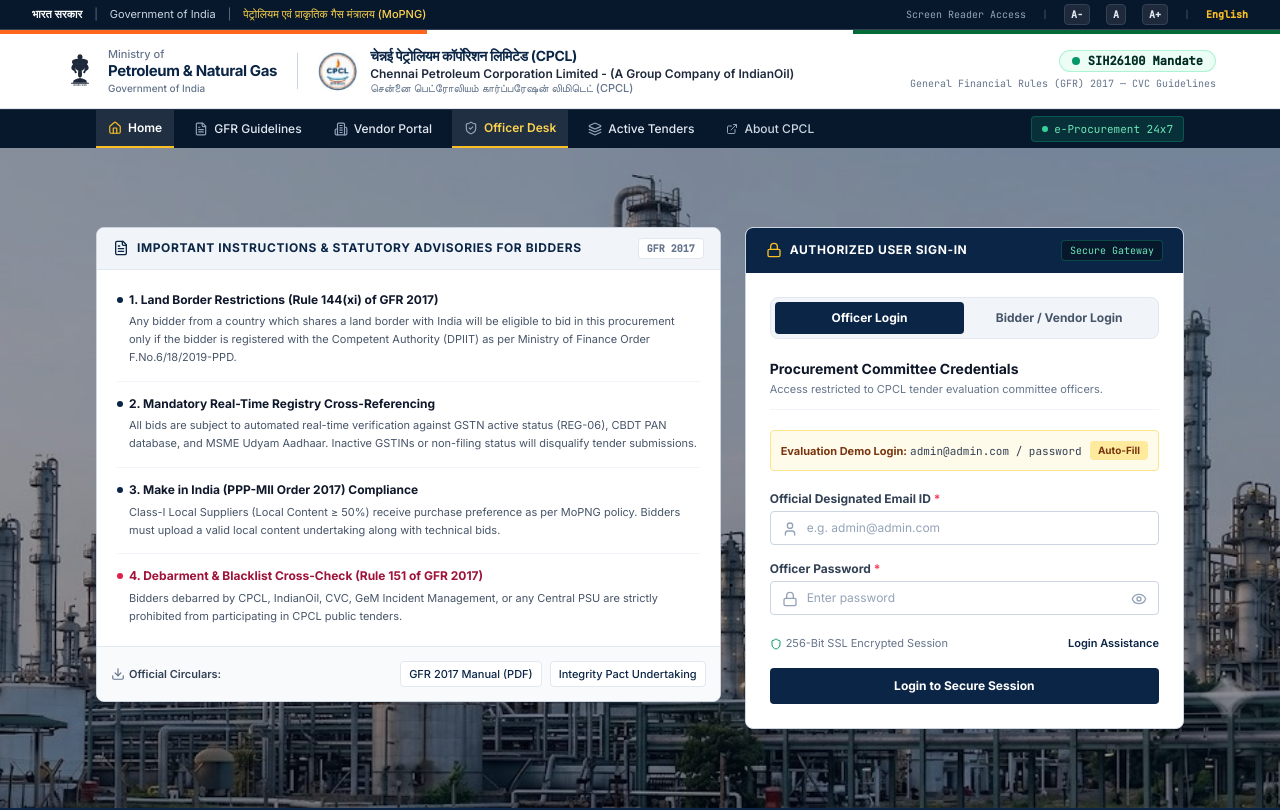
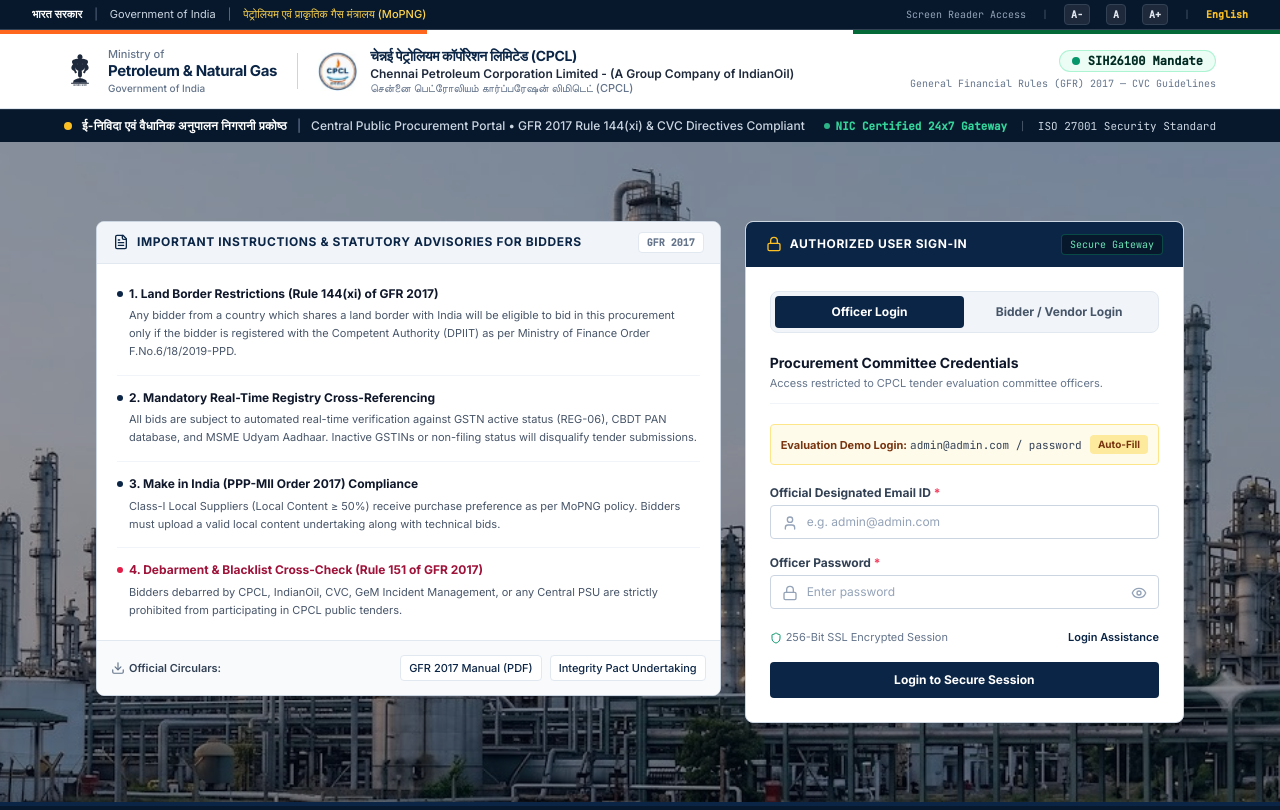
Before and after one commit to snuthon1/gemcompliance, a React (Vite) app in the folder client/: page /login in a window 1280 px wide. Shown: the top 810 px of the page. Built offline with nearby package versions, Linux system fonts and the light colour scheme; the HTML template or start-up script is replaced by a standard one.

Commit message:
feat(ui): complete modern visual overhaul for Login.jsx

```diff
--- a/client/src/pages/Login.jsx
+++ b/client/src/pages/Login.jsx
@@ -188,87 +188,32 @@ export default function Login() {
           </div>
         </header>
 
-        {/* 4. OFFICIAL GOVERNMENT TOP NAVBAR */}
-        <nav className="bg-[#07182D] text-white border-t border-slate-700/60 shadow-md">
-          <div className="max-w-6xl mx-auto px-4 sm:px-8 flex items-center justify-between">
-            {/* Left Nav Menu Items */}
-            <div className="flex items-center space-x-1 sm:space-x-2 text-xs font-medium overflow-x-auto py-0">
-              <button
-                type="button"
-                onClick={() => window.scrollTo({ top: 0, behavior: 'smooth' })}
-                className="flex items-center space-x-1.5 px-3 py-2.5 bg-white/10 text-white font-semibold border-b-2 border-amber-400 hover:bg-white/15 transition cursor-pointer"
-              >
-                <Home className="w-3.5 h-3.5 text-amber-400" />
-                <span>Home</span>
-              </button>
-
-              <button
-                type="button"
-                onClick={() => {
-                  const el = document.getElementById('statutory-rules');
-                  if (el) el.scrollIntoView({ behavior: 'smooth' });
-                }}
-                className="flex items-center space-x-1.5 px-3 py-2.5 text-slate-200 hover:text-white hover:bg-white/5 transition cursor-pointer"
-              >
-                <FileText className="w-3.5 h-3.5 text-slate-400" />
-                <span>GFR Guidelines</span>
-              </button>
-
-              <button
-                type="button"
-                onClick={() => handleQuickFill('VENDOR')}
-                className={`flex items-center space-x-1.5 px-3 py-2.5 transition cursor-pointer ${
-                  activeTab === 'VENDOR'
-                    ? 'text-amber-300 font-semibold bg-white/10 border-b-2 border-amber-400'
-                    : 'text-slate-200 hover:text-white hover:bg-white/5'
-                }`}
-              >
-                <Building2 className="w-3.5 h-3.5 text-slate-400" />
-                <span>Vendor Portal</span>
-              </button>
-
-              <button
-                type="button"
-                onClick={() => handleQuickFill('OFFICER')}
-                className={`flex items-center space-x-1.5 px-3 py-2.5 transition cursor-pointer ${
-                  activeTab === 'OFFICER'
-                    ? 'text-amber-300 font-semibold bg-white/10 border-b-2 border-amber-400'
-                    : 'text-slate-200 hover:text-white hover:bg-white/5'
-                }`}
-              >
-                <ShieldCheck className="w-3.5 h-3.5 text-slate-400" />
-                <span>Officer Desk</span>
-              </button>
-
-              <button
-                type="button"
-                onClick={() => alert('CPCL Active e-Tenders:\n• CPCL/MECH/2026/041: Crude Distillation Column Revamp (Est: ₹4.80 Cr)\n• CPCL/INST/2026/089: SCADA & Distributed Control System (Est: ₹2.40 Cr)\n• CPCL/PIPE/2026/102: Cross-Country Pipeline Integrity Audit (Est: ₹1.25 Cr)\n\nPlease log in to access full tender documents and bid submissions.')}
-                className="hidden sm:flex items-center space-x-1.5 px-3 py-2.5 text-slate-200 hover:text-white hover:bg-white/5 transition cursor-pointer"
-              >
-                <Layers className="w-3.5 h-3.5 text-slate-400" />
-                <span>Active Tenders</span>
-              </button>
-
-              <a
-                href="https://cpcl.co.in"
-                target="_blank"
-                rel="noreferrer"
-                className="hidden md:flex items-center space-x-1.5 px-3 py-2.5 text-slate-300 hover:text-white hover:bg-white/5 transition"
-              >
-                <ExternalLink className="w-3 h-3 text-slate-400" />
-                <span>About CPCL</span>
-              </a>
+        {/* 4. OFFICIAL GOVERNMENT AUTHORITY & STATUTORY NOTIFICATION STRIP (BUTTON-FREE) */}
+        <div className="bg-[#07182D] text-white border-t border-slate-700/60 shadow-md py-2 px-4 sm:px-8">
+          <div className="max-w-6xl mx-auto flex flex-col sm:flex-row items-center justify-between gap-2 text-xs">
+            {/* Left: Statutory Directorate Directive Text */}
+            <div className="flex items-center space-x-2.5 text-slate-300 font-medium">
+              <span className="w-2 h-2 rounded-full bg-amber-400 shrink-0"></span>
+              <span className="font-bold text-white tracking-wide">
+                ई-निविदा एवं वैधानिक अनुपालन निगरानी प्रकोष्ठ
+              </span>
+              <span className="text-slate-500 hidden md:inline">|</span>
+              <span className="text-slate-300 hidden md:inline">
+                Central Public Procurement Portal &bull; GFR 2017 Rule 144(xi) &amp; CVC Directives Compliant
+              </span>
             </div>
 
-            {/* Right Status Badge */}
-            <div className="hidden lg:flex items-center space-x-3 text-[11px] font-mono text-slate-300 shrink-0">
-              <span className="inline-flex items-center space-x-1.5 bg-emerald-500/15 border border-emerald-500/30 px-2.5 py-1 rounded text-emerald-300">
+            {/* Right: Security & Operational Standing (Pure Informational Text, No Buttons) */}
+            <div className="flex items-center space-x-3 text-[11px] font-mono text-slate-300 shrink-0">
+              <span className="text-emerald-400 flex items-center gap-1.5 font-semibold">
                 <span className="w-1.5 h-1.5 rounded-full bg-emerald-400 animate-pulse"></span>
-                <span>e-Procurement 24x7</span>
+                <span>NIC Certified 24x7 Gateway</span>
               </span>
+              <span className="text-slate-600 hidden sm:inline">|</span>
+              <span className="text-slate-300 hidden sm:inline">ISO 27001 Security Standard</span>
             </div>
           </div>
-        </nav>
+        </div>
       </div>
 
       {/* 5. MAIN CONTENT AREA: DUAL-COLUMN GOVERNMENT LAYOUT */}
```
